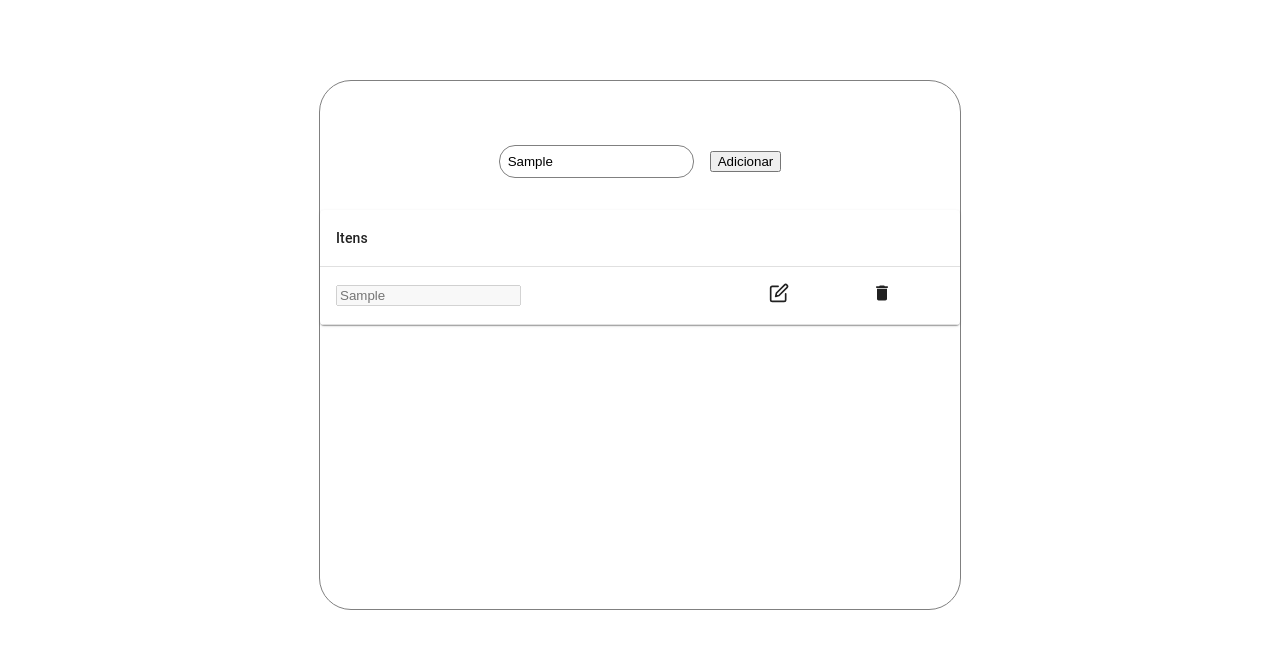
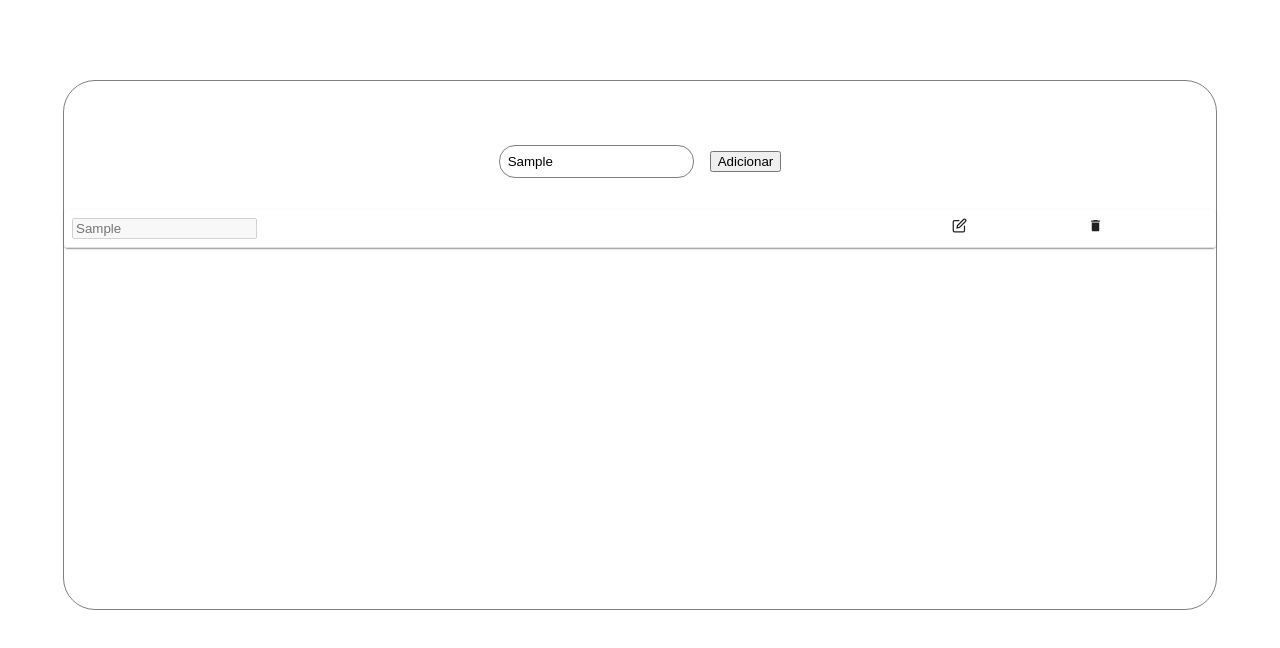
Before and after one commit to sergiohrodrigues/crud, a React (Create React App) app: page / in a window 1280 px wide. Both pictures are taken after typing "Sample" into the empty fields and a click on the button "Adicionar". Shown: the top 648 px of the page. Built offline with nearby package versions, Linux system fonts and the light colour scheme; the HTML template or start-up script is replaced by a standard one.

Commit message:
button delete e part edit finished

```diff
--- a/src/App.tsx
+++ b/src/App.tsx
@@ -4,13 +4,14 @@ import styled from 'styled-components';
 import TableItem from './components/TableItem';
 
 const Container = styled.section`
-  width: 50%;
+  width: 90%;
   margin: 5rem auto 0 auto;
   text-align: center;
   border: 1px solid gray;
   border-radius: 2rem;
   padding: 4rem 0;
   min-height: 50vh;
+  min-width: 276px;
   h2{
     font-size: 2rem;
     margin-top: 3rem;
@@ -32,27 +33,33 @@ const Form = styled.form`
 `;
 
 function App() {
-  const [item, setItem] = useState('');
+  const [nomeDoItem, setNomeDoItem] = useState('');
 
   const [lista, setLista] = useState<Lista[]>([]);
 
   const enviarDados = (event: React.FormEvent<HTMLFormElement>) => {
     event.preventDefault();
 
-    setLista([...lista, {
-      item: item
+    for (let i = 0; i <= lista.length; i++) {
+      setLista([...lista, {
+        id: i,
+        item: nomeDoItem
+      }
+      ]);
     }
-    ]);
+
   };
+  // console.log(lista);
+
 
   return (
     <>
       <Container>
         <Form action="" onSubmit={enviarDados}>
-          <input type="text" placeholder="nome do item" onChange={(event) => setItem(event.target.value)} />
+          <input type="text" id='input' placeholder="nome do item" onChange={(event) => setNomeDoItem(event.target.value)} />
           <button>Adicionar</button>
         </Form>
-        {lista.length === 0 ? <h2>Sem itens</h2> : <TableItem lista={lista} />}
+        {lista.length === 0 ? <h2>Sem itens</h2> : <TableItem lista={lista} setLista={setLista} setNomeDoItem={setNomeDoItem}/>}
       </Container >
     </>
   );
--- a/src/components/TableItem/index.tsx
+++ b/src/components/TableItem/index.tsx
@@ -1,8 +1,9 @@
 import { TableContainer, Table, Paper, TableHead, TableRow, TableCell, TableBody } from '@mui/material';
 import { Lista } from '../../interface/Lista';
-import { MdDelete } from 'react-icons/md';
+import { MdDelete, MdOutlineVerifiedUser } from 'react-icons/md';
 import { FiEdit } from 'react-icons/fi';
 import styled from 'styled-components';
+import { useState } from 'react';
 
 const Form = styled.section`
   .edit:hover{
@@ -16,37 +17,49 @@ const Form = styled.section`
 `;
 
 interface Props {
-  lista: Lista[]
+  lista: Lista[],
+  setLista: React.Dispatch<React.SetStateAction<Lista[]>>,
+  setNomeDoItem: React.Dispatch<React.SetStateAction<string>>
 }
 
-export default function TableItem({ lista }: Props) {
+export default function TableItem({ lista, setLista, setNomeDoItem }: Props) {
 
-  const functionEdit = ({ itemLista, index }: { itemLista: Lista, index: number }) => {
-    console.log('editar..');
+  const [edit, setEdit] = useState(false);
+
+  const functionEdit = (item: Lista) => {
+    if(edit){
+      console.log('faz isso');
+      setEdit(!edit);
+      const inputSelecionado = document.querySelector(`#data-${item.id}`);
+      inputSelecionado?.setAttribute('disabled', 'disabled');
+      // console.log(inputSelecionado.value);
+
+    } else {
+      console.log('faz aquilo');
+      const inputSelecionado = document.querySelector(`#data-${item.id}`);
+      inputSelecionado?.removeAttribute('disabled');
+      setEdit(!edit);
+    }
   };
 
-  const functionDelete = () => {
-    console.log('deletei..');
+  const functionDelete = (item: Lista) => {
+    const listaAtualizada = lista.filter(itemLista => {
+      return itemLista.id !== item.id;
+    });
+    setLista(listaAtualizada);
   };
 
   return (
     <Form>
       <TableContainer component={Paper} sx={{ marginTop: '2rem' }}>
-        <Table style={{ width: '100%' }} sx={{ margin: '0 auto' }} aria-label="simple table">
-          <TableHead>
-            <TableRow>
-              <TableCell>Itens</TableCell>
-              <TableCell></TableCell>
-              <TableCell></TableCell>
-            </TableRow>
-          </TableHead>
+        <Table sx={{ margin: '0 auto' }} aria-label="simple table">
           {lista.length !== 0 &&
             lista.map((itemLista, index) => (
               <TableBody key={index}>
-                <TableRow>
-                  <TableCell><input placeholder={itemLista.item} disabled id={`input${index}`} /></TableCell>
-                  <TableCell><FiEdit className='edit' size={20} onClick={() => functionEdit({ itemLista, index })} /></TableCell>
-                  <TableCell><MdDelete className='delete' size={20} onClick={functionDelete} /></TableCell>
+                <TableRow sx={{ width: '100%' }}>
+                  <TableCell sx={{ padding: '0.5rem' }}><input placeholder={itemLista.item} disabled id={`data-${itemLista.id}`} /></TableCell>
+                  <TableCell sx={{ padding: '0.5rem' }}>{edit ? <MdOutlineVerifiedUser size={15} onClick={() => functionEdit(itemLista)}/> : <FiEdit className='edit' size={15} onClick={() => functionEdit(itemLista)} />}</TableCell>
+                  <TableCell sx={{ padding: '0.5rem' }}><MdDelete className='delete' size={15} onClick={() => functionDelete(itemLista)} /></TableCell>
                 </TableRow>
               </TableBody>
             ))}
--- a/src/interface/Lista.ts
+++ b/src/interface/Lista.ts
@@ -1,3 +1,4 @@
 export interface Lista {
+    id: number,
     item: string
 }
```
